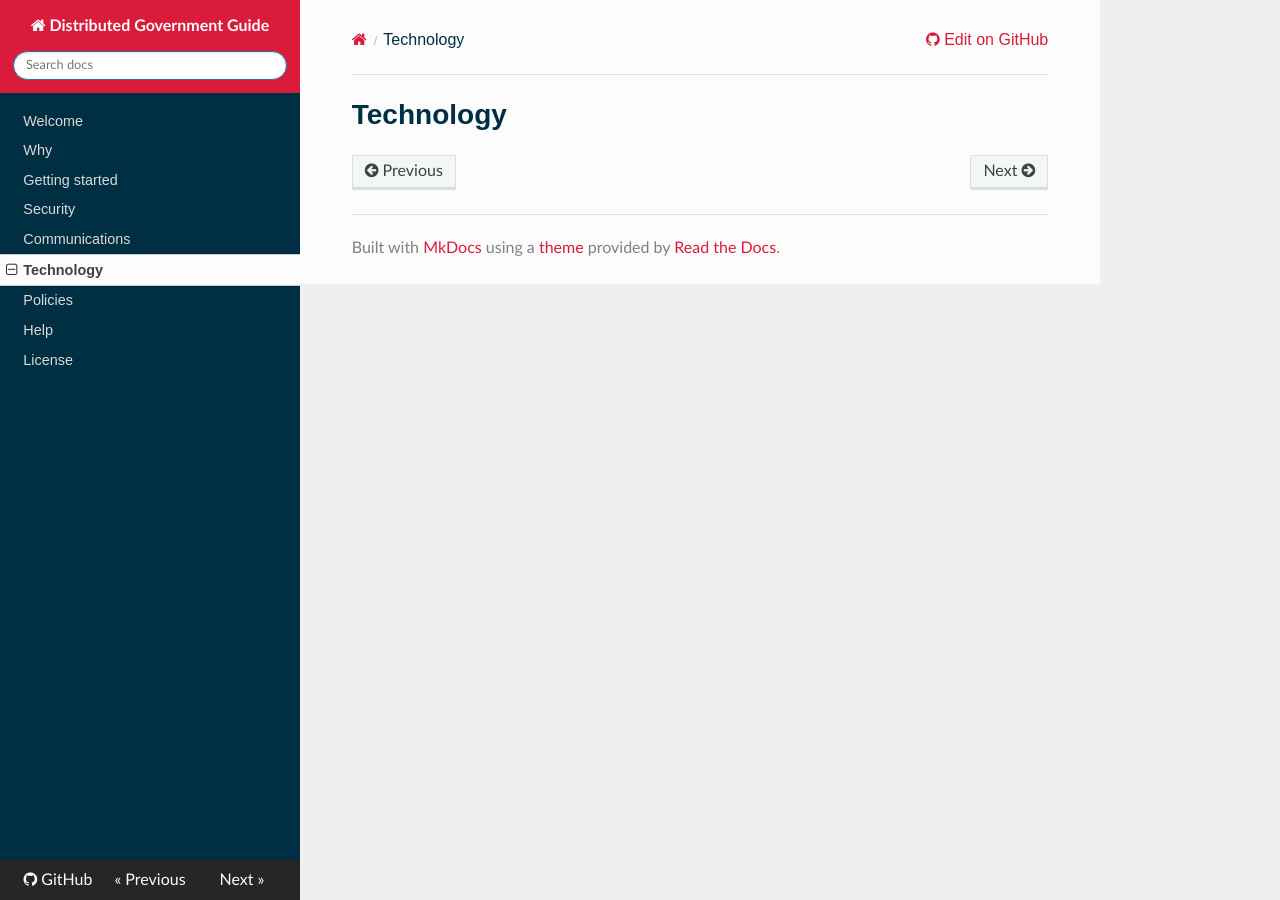
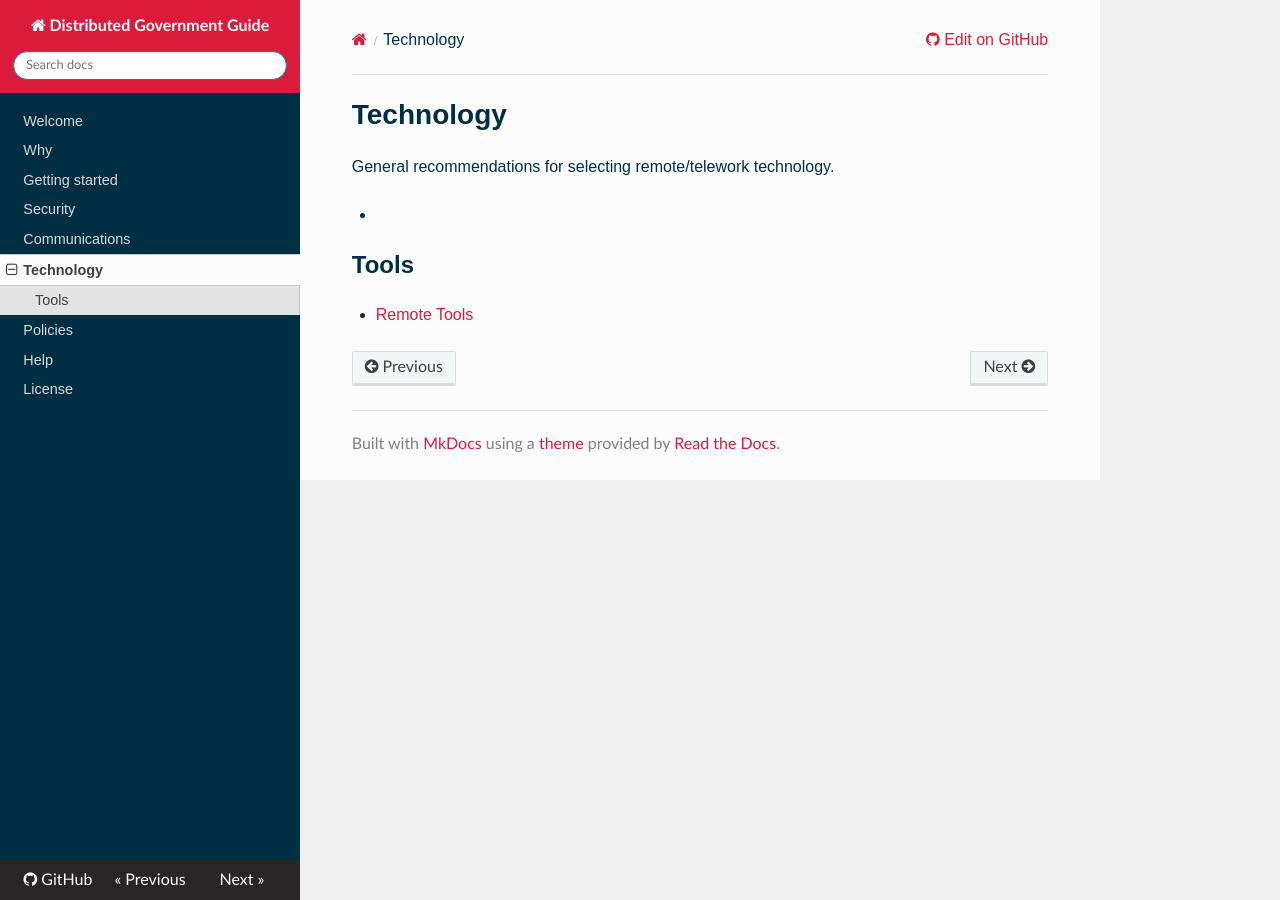
Before and after one commit to distributedgov/guide, an MkDocs documentation site: the page built from docs/technology.md, in a window 1280 px wide. Built offline with MkDocs 1.6.1, drawn with Linux system fonts in a browser that asks for light colours; nearby versions of some CDN libraries; old or Windows-style settings are respelled for this version of MkDocs.

Commit message:
Update technology.md

```diff
--- a/docs/technology.md
+++ b/docs/technology.md
@@ -1 +1,9 @@
 # Technology
+
+General recommendations for selecting remote/telework technology.
+
+*
+
+## Tools
+
+* [Remote Tools](https://www.remote.tools/)
```
